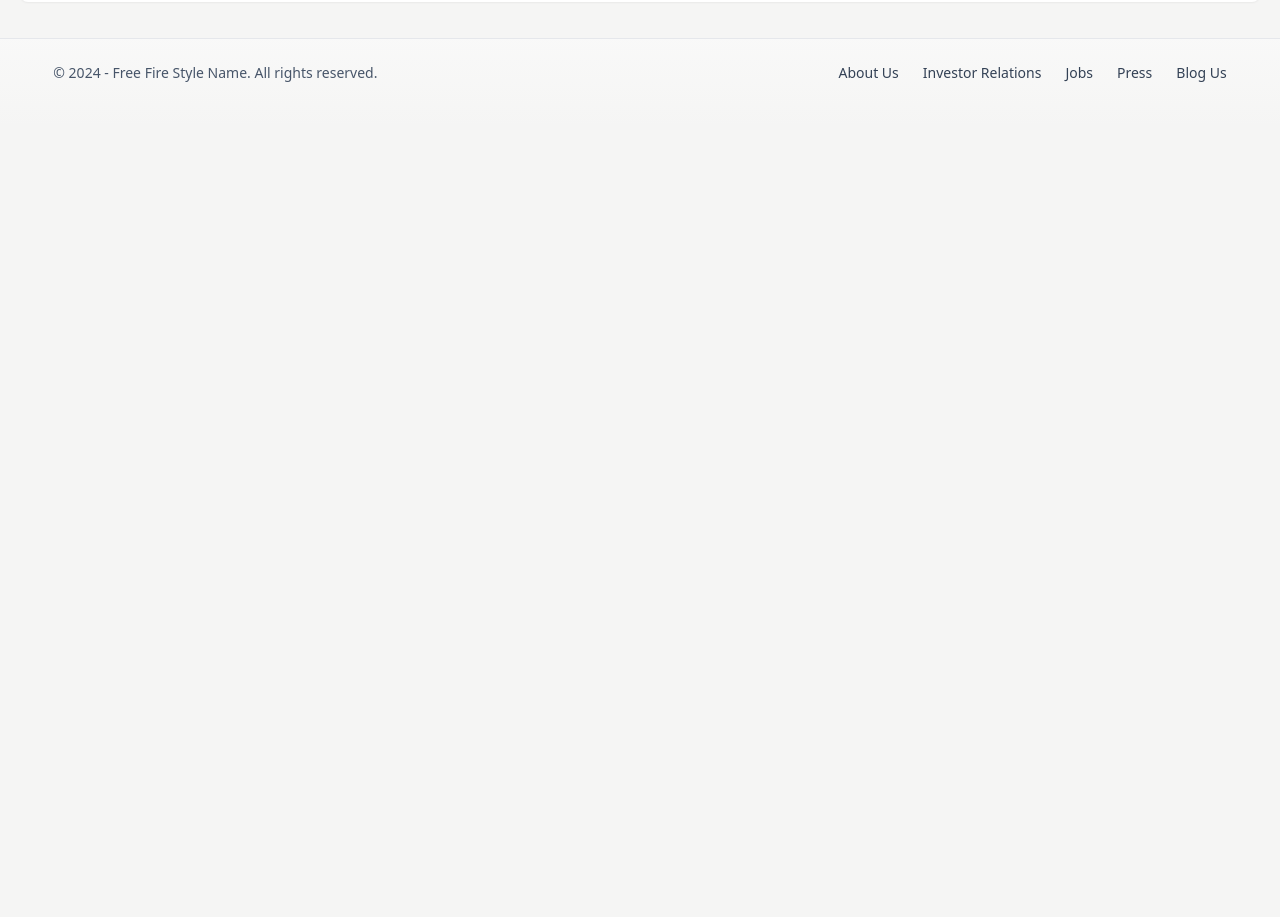
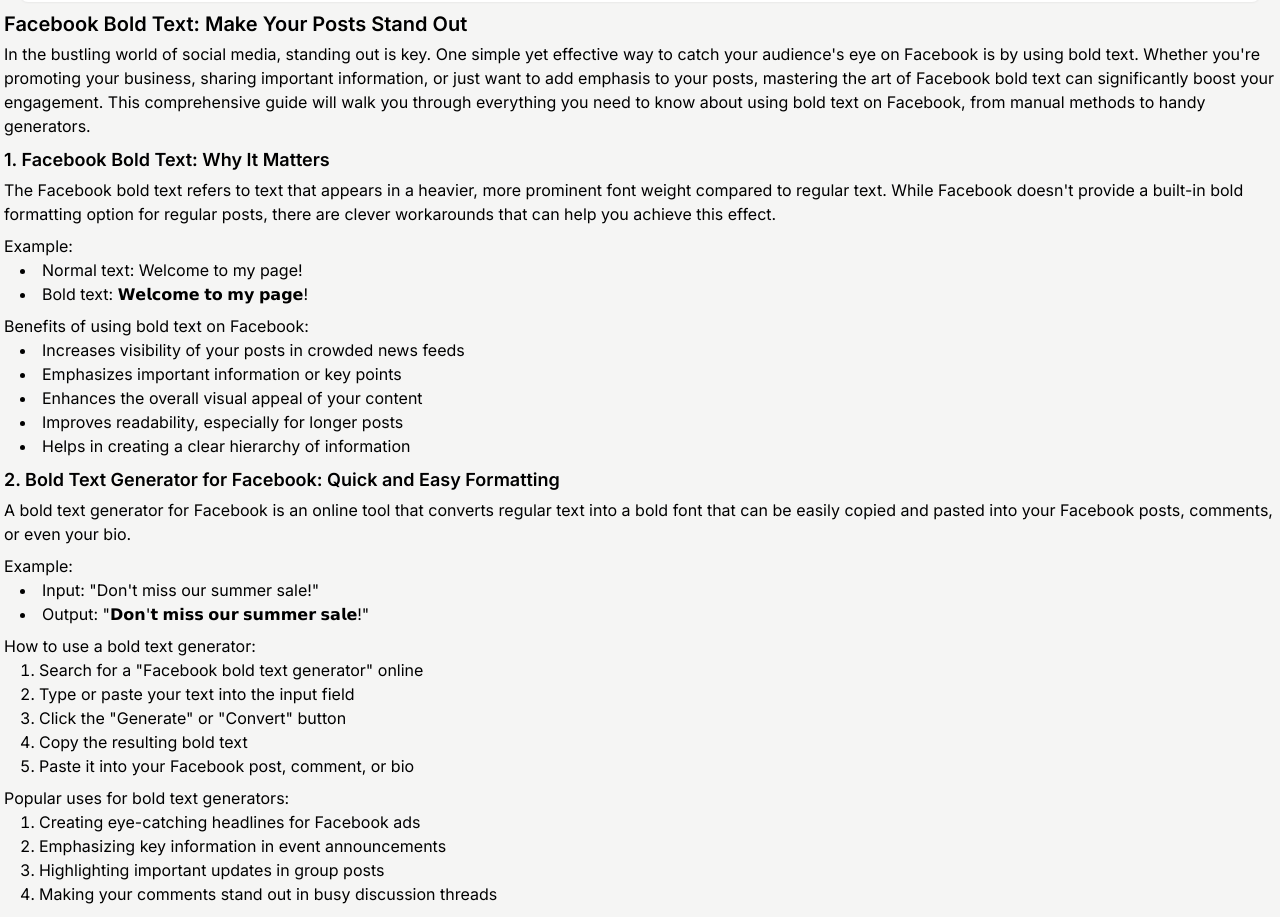
Before and after one commit to AnkushChharri/cfnjst, a Next.js app: page /fancy-font/facebook-bold-text in a window 1280 px wide. Shown: the part 1880-2797 px from the top of the page. Before the commit the page ends 2009 px from the top, so only its background shows below. Built offline with nearby package versions, Linux system fonts and the light colour scheme.

Commit message:
Facebook Bold Text

```diff
--- a/src/app/fancy-font/facebook-bold-text/page.js
+++ b/src/app/fancy-font/facebook-bold-text/page.js
@@ -199,7 +199,7 @@
         </div>
     );
 
-    return (
+    return (<>
         <div className="max-w-7xl m-auto p-1">
             <div className="m-4 sm:mx-6 lg:mx-10">
                 <textarea
@@ -318,7 +318,82 @@
             {!isLoading && !result && searchText.trim() && (
                 <p>No results found.</p>
             )}
+            <div className="max-w-7xl xl:mx-auto text-left mx-4">
+                <h1 className="pt-2 font-semibold text-xl">Facebook Bold Text: Make Your Posts Stand Out</h1>
+                <p className="pt-1">In the bustling world of social media, standing out is key. One simple yet effective way to catch your audience&apos;s eye on Facebook is by using bold text. Whether you&apos;re promoting your business, sharing important information, or just want to add emphasis to your posts, mastering the art of Facebook bold text can significantly boost your engagement. This comprehensive guide will walk you through everything you need to know about using bold text on Facebook, from manual methods to handy generators.</p>
+
+                <h2 className="pt-2 font-semibold text-lg">1. Facebook Bold Text: Why It Matters</h2>
+                <p className="pt-1">The Facebook bold text refers to text that appears in a heavier, more prominent font weight compared to regular text. While Facebook doesn&apos;t provide a built-in bold formatting option for regular posts, there are clever workarounds that can help you achieve this effect.</p>
+                <p className="pt-2">Example:</p>
+                <ul className="list-disc list-inside pl-4">
+                    <li>Normal text: Welcome to my page!</li>
+                    <li>Bold text: 𝗪𝗲𝗹𝗰𝗼𝗺𝗲 𝘁𝗼 𝗺𝘆 𝗽𝗮𝗴𝗲!</li>
+                </ul>
+
+                <p className="pt-2">Benefits of using bold text on Facebook:</p>
+                <ul className="list-disc list-inside pl-4">
+                    <li>Increases visibility of your posts in crowded news feeds</li>
+                    <li>Emphasizes important information or key points</li>
+                    <li>Enhances the overall visual appeal of your content</li>
+                    <li>Improves readability, especially for longer posts</li>
+                    <li>Helps in creating a clear hierarchy of information</li>
+                </ul>
+
+                <h2 className="pt-2 font-semibold text-lg">2. Bold Text Generator for Facebook: Quick and Easy Formatting</h2>
+                <p className="pt-1">A bold text generator for Facebook is an online tool that converts regular text into a bold font that can be easily copied and pasted into your Facebook posts, comments, or even your bio.</p>
+
+                <p className="pt-2">Example:</p>
+                <ul className="list-disc list-inside pl-4">
+                    <li>Input: &quot;Don&apos;t miss our summer sale!&quot;</li>
+                    <li>Output: &quot;𝗗𝗼𝗻&apos;𝘁 𝗺𝗶𝘀𝘀 𝗼𝘂𝗿 𝘀𝘂𝗺𝗺𝗲𝗿 𝘀𝗮𝗹𝗲!&quot;</li>
+                </ul>
+
+                <p className="pt-2">How to use a bold text generator:</p>
+                <ol className="list-decimal list-inside pl-4">
+                    <li>Search for a &quot;Facebook bold text generator&quot; online</li>
+                    <li>Type or paste your text into the input field</li>
+                    <li>Click the &quot;Generate&quot; or &quot;Convert&quot; button</li>
+                    <li>Copy the resulting bold text</li>
+                    <li>Paste it into your Facebook post, comment, or bio</li>
+                </ol>
+
+                <p className="pt-2">Popular uses for bold text generators:</p>
+                <ol className="list-decimal list-inside pl-4">
+                    <li>Creating eye-catching headlines for Facebook ads</li>
+                    <li>Emphasizing key information in event announcements</li>
+                    <li>Highlighting important updates in group posts</li>
+                    <li>Making your comments stand out in busy discussion threads</li>
+                </ol>
+
+                <h2 className="pt-2 font-semibold text-lg">3. How to Bold Text in Facebook: Manual Methods</h2>
+                <p className="pt-1">While Facebook doesn&apos;t offer a direct, bold formatting option, there are several manual methods you can use to create bold-looking text in your posts and comments.</p>
+
+                <p className="pt-2">Method 1: Unicode Bold Text</p>
+                <p className="pt-1">This method involves using a Unicode bold font that resembles regular text but appears bold.</p>
+
+                <ul className="list-disc list-inside pl-4">
+                    <li>Step 1: Go to a Unicode bold text converter website</li>
+                    <li>Step 2: Type &quot;Important announcement!&quot;</li>
+                    <li>Step 3: Get the result: &quot;𝗜𝗺𝗽𝗼𝗿𝘁𝗮𝗻𝘁 𝗮𝗻𝗻𝗼𝘂𝗻𝗰𝗲𝗺𝗲𝗻𝘁!&quot;</li>
+                    <li>Step 4: Copy and paste into your Facebook post</li>
+                </ul>
+
+                <p className="pt-2">Considerations for tattoo cursive text:</p>
+                <ul className="list-disc list-inside pl-4">
+                    <li>Legibility: Ensure the text is readable, even in small sizes</li>
+                    <li>Flow: Choose a font that complements the body&apos;s natural curves</li>
+                    <li>Personalization: Select a style that reflects the wearer&apos;s personality</li>
+                    <li>Longevity: Opt for designs that will age well over time</li>
+                </ul>
+
+                <h2 className="pt-2 font-semibold text-lg">Conclusion</h2>
+                <p className="pt-1">Mastering the use of bold text on Facebook can significantly enhance your social media presence. Whether you&apos;re using a convenient bold text generator or applying manual methods, this simple formatting technique can help your posts catch the eye and engage your audience more effectively.</p>
+                <p className="pt-2 ">Remember, the key to successfully using bold text on Facebook lies in balance and purpose. While it&apos;s an excellent tool for emphasis, overuse can dilute its impact or even annoy your followers. Use bold text strategically to highlight truly important information, create visual interest, and guide your reader&apos;s attention to key points.</p>
+                <p className="pt-2 ">As you experiment with different bold text techniques, pay attention to how your audience responds. Which posts get more engagement? What kind of bold text usage resonates best with your followers? By analyzing these factors, you can refine your approach and develop a style that&apos;s uniquely effective for your Facebook presence.</p>
+                <p className="pt-2 ">Whether you&apos;re a social media marketer looking to boost engagement, a business owner trying to make your announcements stand out, or just someone who wants to add a little extra flair to their posts, bold text can be a valuable tool in your Facebook toolkit. So go ahead, start experimenting with bold text in your next Facebook post, and watch your engagement soar!</p>
+            </div>
         </div>
+    </>
     );
 };
 
```
